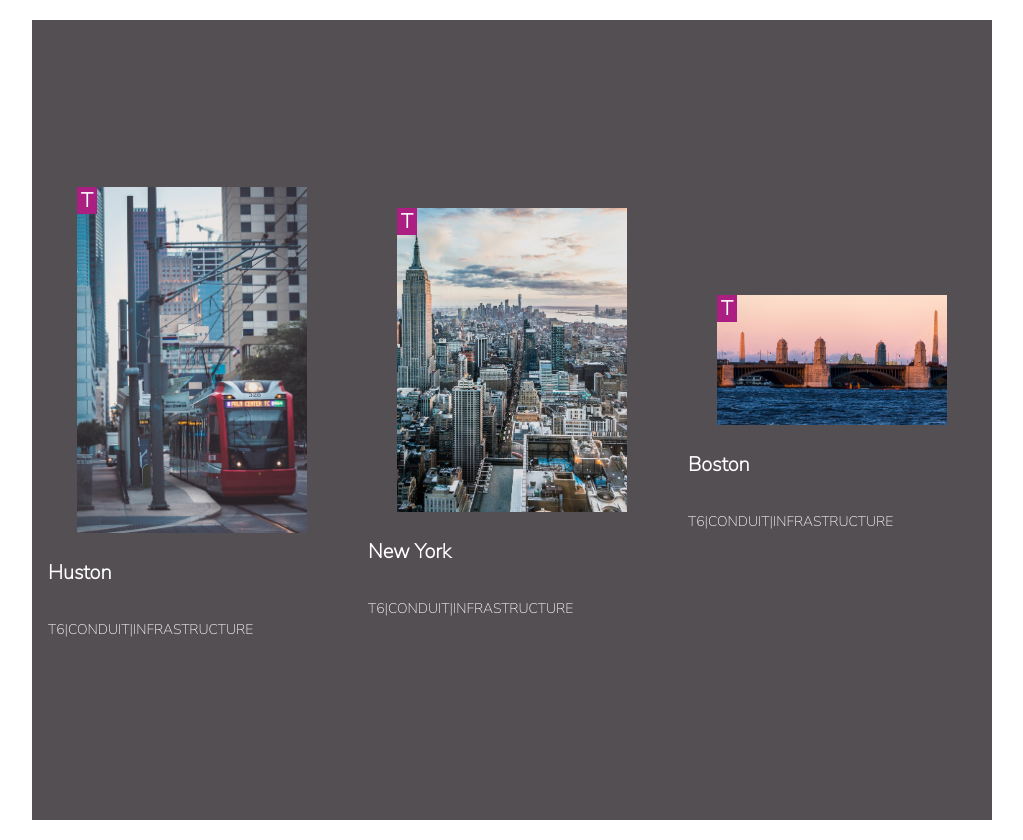
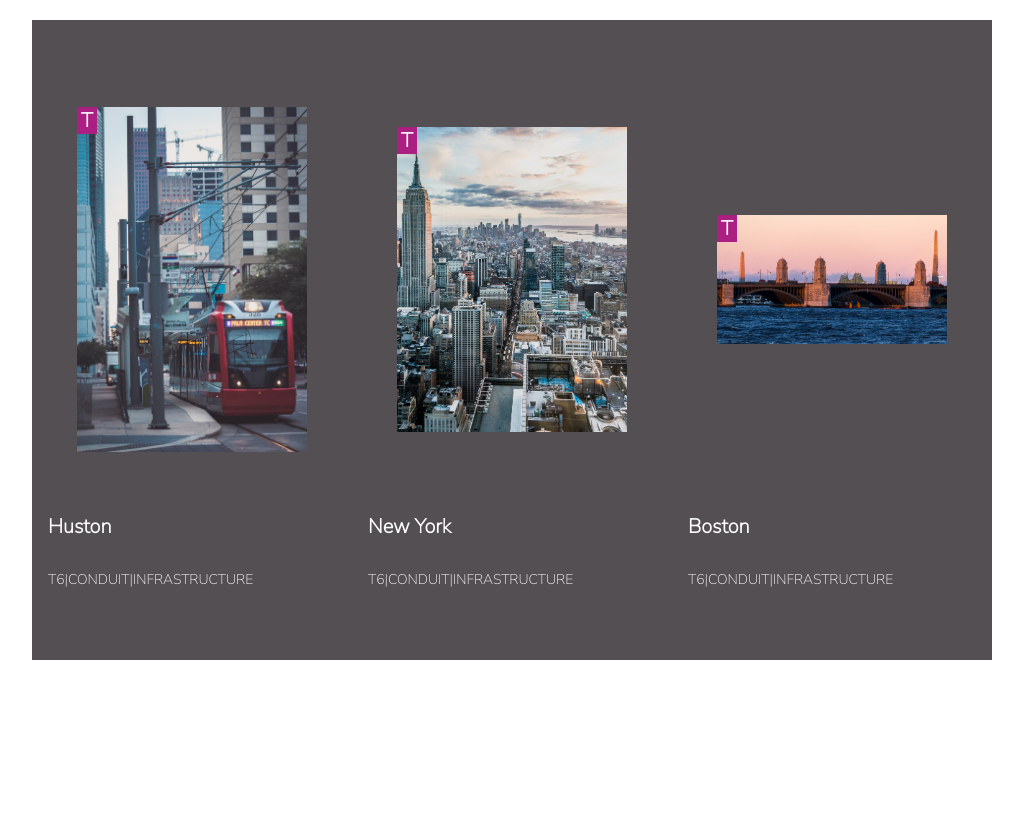
Before and after one commit to GSG-G9/flexbox-assignment-hassanelnajjar, a plain HTML site: page index.html in a window 1280 px wide. Shown: the whole page, without its empty margins (128-1151 px from the left). After the commit the page ends 800 px from the top, so only its background shows below. Drawn offline with Linux system fonts and the light colour scheme.

Commit message:
more styling

```diff
--- a/style.css
+++ b/style.css
@@ -1,10 +1,13 @@
 *{
   font-family: 'Nunito Sans', sans-serif;
   box-sizing: border-box;
+  padding: 0;
+  margin: 0;
+  font-size: 16px;
 }
 body{
   width:75vw;
-  height: 100vh;
+  height: 80vh;
   margin: 20px auto;
 }
 .container{
@@ -20,15 +23,19 @@ body{
 .main-col{
   display: flex;
   flex-direction: column;
-  max-width: 30%;
-  max-height: 80%;
+  justify-content: space-around;
+  width: 30%;
+  height: 90%;
+
 }
 .img-div{
+  box-sizing:border-box;
   display: flex;
   flex-direction: column;
   justify-content: center;
   width: 80%;
-  margin: 0 auto;
+  height: 80%;
+  align-self: center;
 }
 
 img{
@@ -39,8 +46,7 @@ img{
 .img-div div{
   position: relative;
   width: 100%;
-  max-height: 100%;
-
+  max-height: 100%
 }
 .capital-T{
   display: inline-block;
@@ -60,9 +66,11 @@ p{
   display: inline-block;
 }
 p.title{
+  height: 10%;
   font-size: 20px;
   font-weight: 900;
 }
 p.description{
+  height: 10%;
   font-size: 14px;
 }
```
